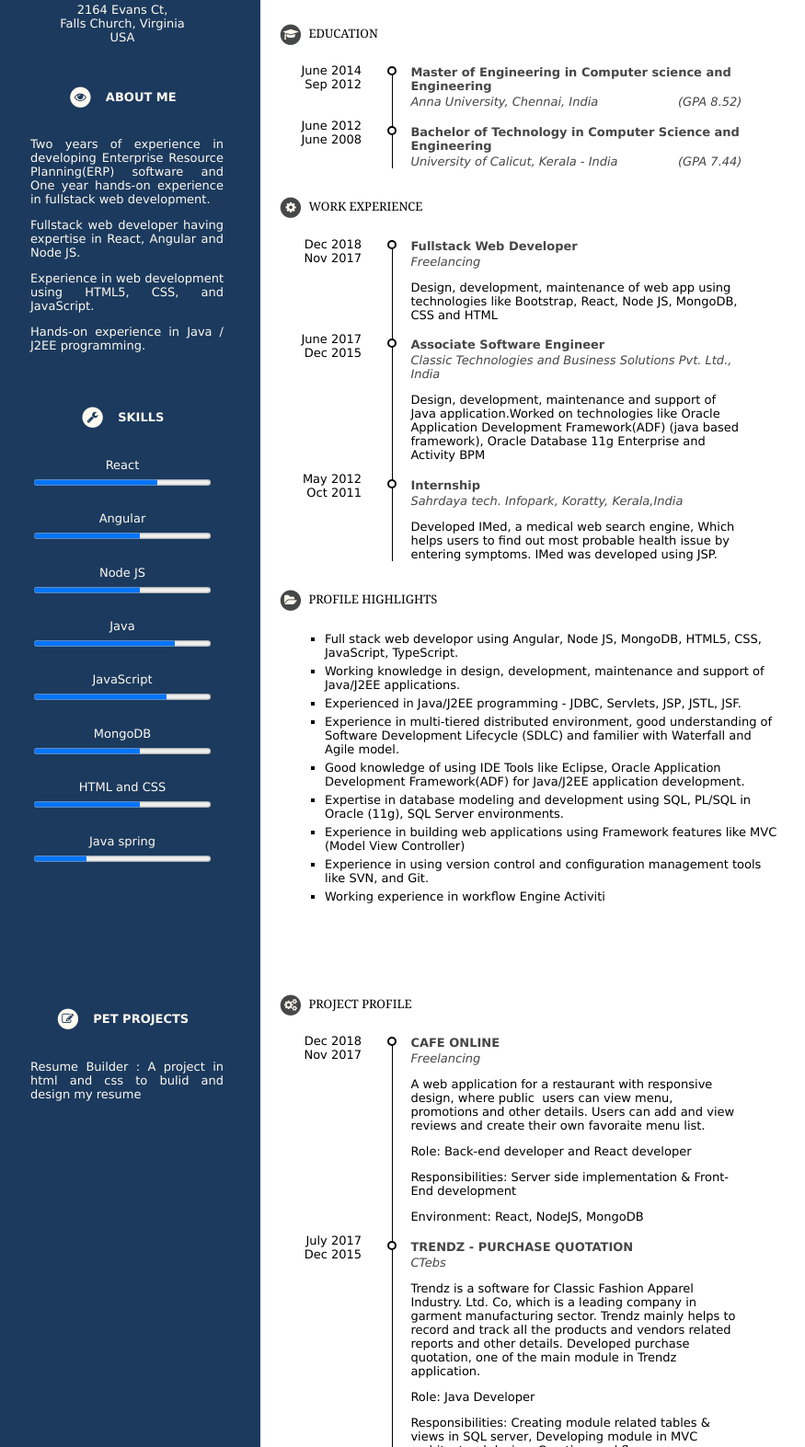
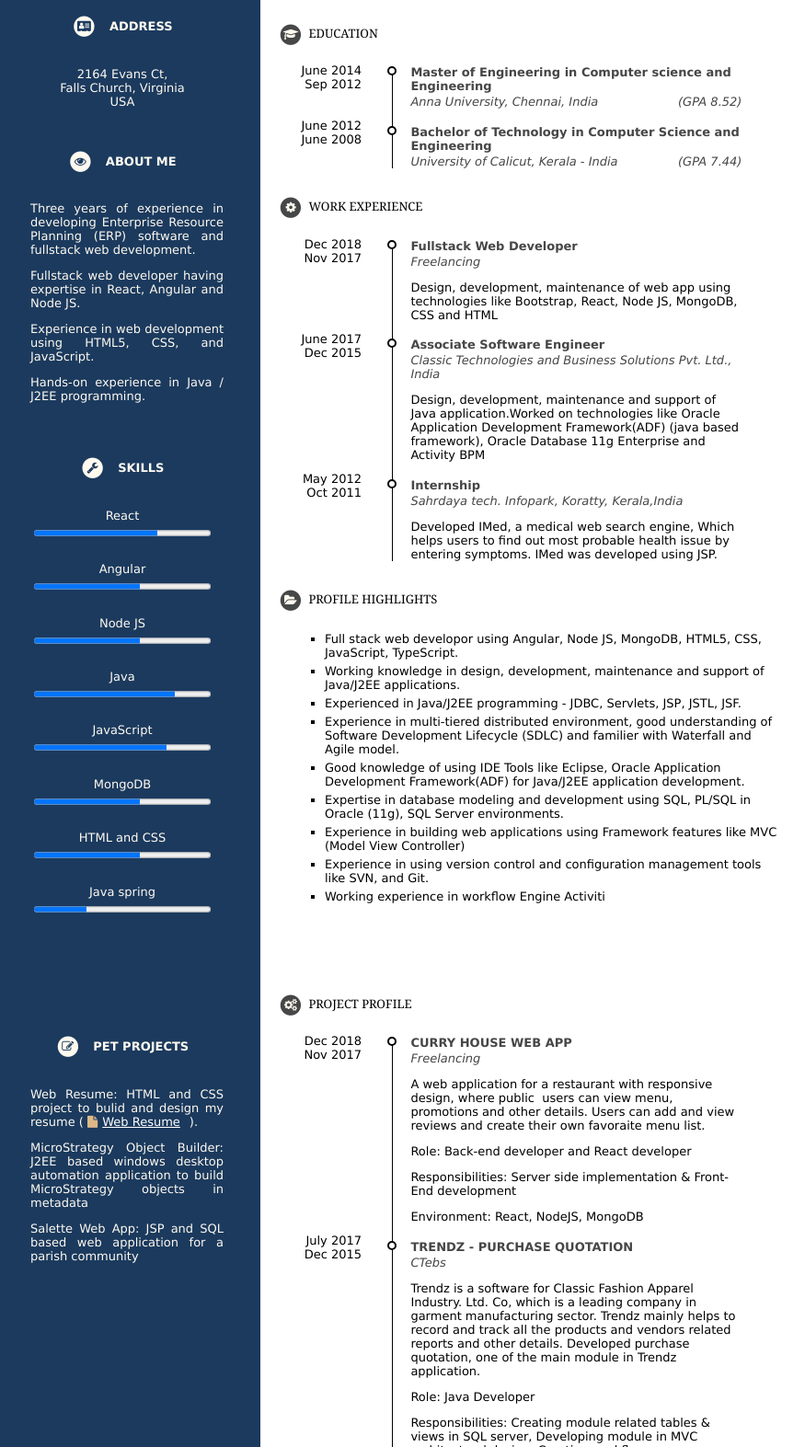
Before and after one commit to freelyfranciz/MyResume, a website: page index.html in a window 1280 px wide. Shown: the part 254-1827 px from the top of the page at 92% size, without its empty margins (17-892 px from the left). Drawn offline with Linux system fonts and the light colour scheme.

Commit message:
change image

```diff
--- a/css/styles.css
+++ b/css/styles.css
@@ -11,7 +11,7 @@ margin: 0;
     float: left;
     background-color: #1b3a5e;
     color: floralwhite;
-    padding-top: 50px;
+    padding-top: 40px;
 }
 #mainbar {
     width:550px;
@@ -49,8 +49,8 @@ margin: 0;
 
 img{
     border-radius: 70%;
-    width: 100px;
-    height: 100px;
+    width: 150px;
+    height: 180px;
 }
 span {
     display: block;
--- a/index.html
+++ b/index.html
@@ -38,14 +38,14 @@
                     </span>
                     ABOUT ME</h6>
                 <div id="sideblock-content">
-                    <p>Two years of experience in developing Enterprise Resource Planning(ERP) software and One year hands-on experience in fullstack web development.</p>
+                    <p>Three years of experience in developing Enterprise Resource Planning (ERP) software and fullstack web development.</p>
                     <p>Fullstack web developer having expertise in React, Angular and Node JS.</p>
                     <p>Experience in web development using HTML5, CSS, and JavaScript.</p>
                     <p>Hands-on experience in Java / J2EE programming.</p>
 
                 </div>
             </div>
-            <div id="side-block" style="padding-bottom:40px;">
+            <div id="side-block">
                 <h6 class="display">
                     <span class="fa-stack fa-1x" style="margin-right:10px;">
                         <i class="fa fa-circle fa-stack-2x icon-background"></i>
@@ -95,8 +95,13 @@
                     PET PROJECTS
                 </h6>
                 <div id="sideblock-content">
-                    <p>Resume Builder : A project in html and css to bulid and design my resume</p>
-                    <p></p>
+                    <p>Web Resume: HTML and CSS project to bulid and design my resume (
+                        <a href="https://freelyfranciz.github.io/MyResume/" style="margin-right: 10px; color: white;">
+                            <i class="fa fa-file" style="color: burlywood; margin-right: 5px;">
+                            </i>Web Resume</a>).
+                    </p>
+                    <p>MicroStrategy Object Builder: J2EE based windows desktop automation application to build MicroStrategy objects in metadata</p>
+                    <p>Salette Web App: JSP and SQL based web application for a parish community</p>
                 </div>
 
             </div>
@@ -283,7 +288,7 @@
                 </div>
                 <div class="container right">
                     <div class="content">
-                        <h4 class="heading">CAFE ONLINE</h4>
+                        <h4 class="heading">CURRY HOUSE WEB APP</h4>
                         <p class="subheading">Freelancing</p>
                         <p>A web application for a restaurant with responsive design, where public  users can view menu, promotions and other details. Users can add and view reviews and create their own favoraite menu list.</p>
                         <p>Role: Back-end developer and React developer</p>
```
Also changed, not shown: 1 other file.
